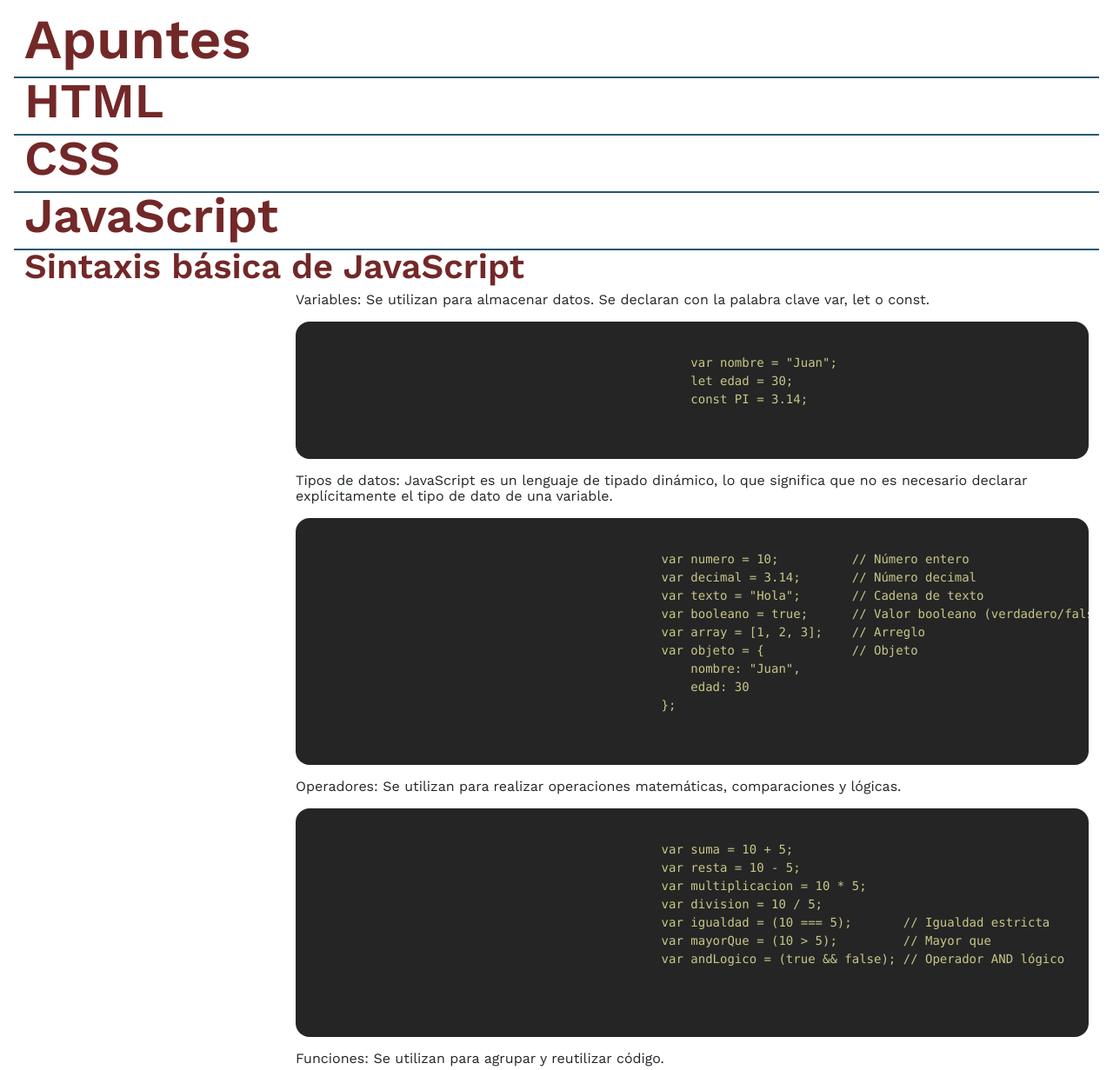
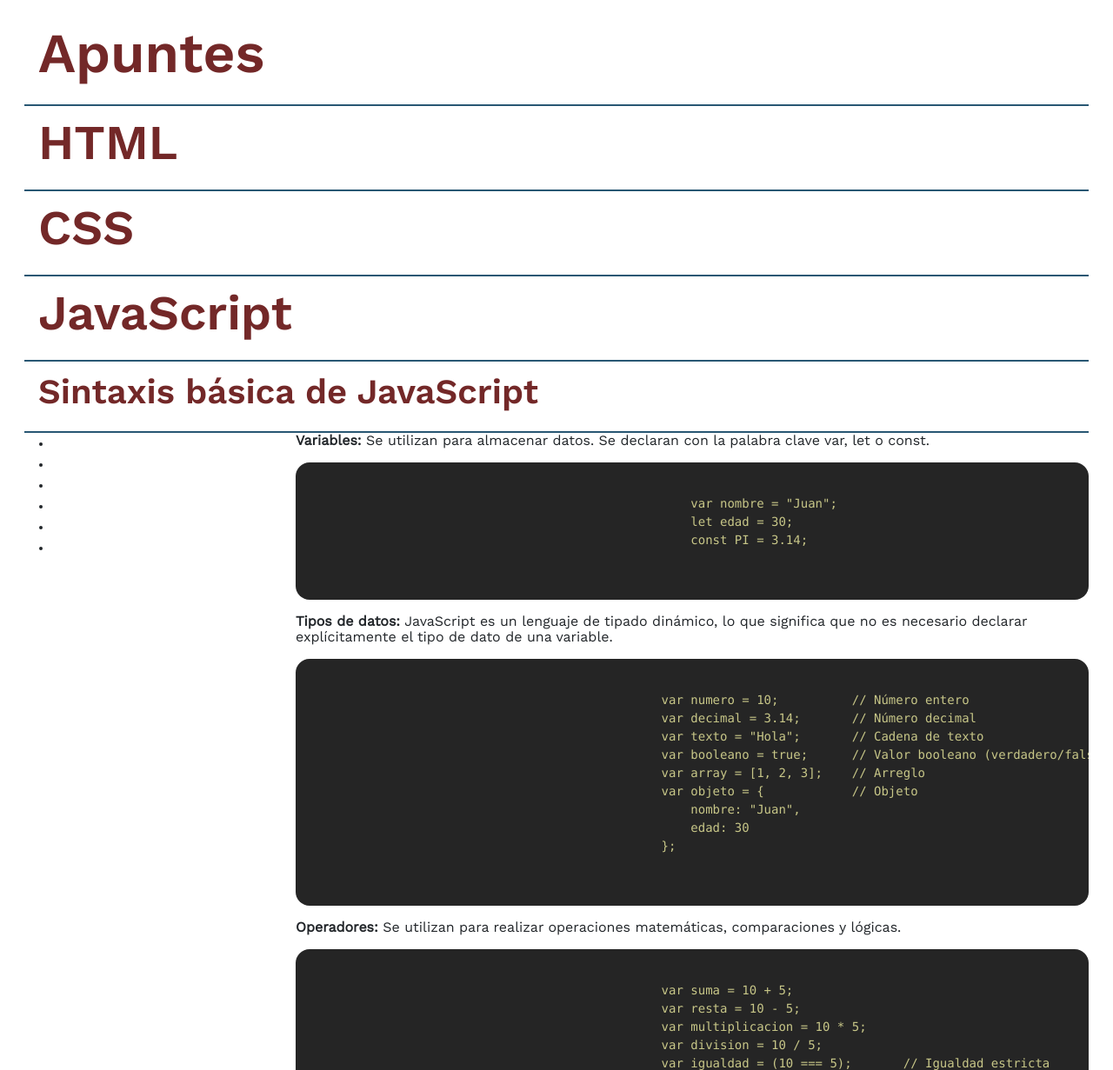
Before and after one commit to AlejandroBattaQuin/AlejandroBattaQuin.github.io, a plain HTML site: page clases/index.html in a window 1280 px wide. Shown: the top 1231 px of the page at 87% size. Drawn offline with Linux system fonts and the light colour scheme.

Commit message:
Continuacion

```diff
--- a/clases/index.html
+++ b/clases/index.html
@@ -17,8 +17,10 @@
         <section>
             <div class="container-fluid">
                 <div class="row">
-                    <div class="col underline-1">
+                    <div class="col">
+                        <div class="underline-1 p-3">
                             <h1>Apuntes</h1>
+                        </div>
                     </div>
                 </div>
             </div>
@@ -26,8 +28,10 @@
         <section id="html">
             <div class="container-fluid">
                 <div class="row">
-                    <div class="col underline-2">
+                    <div class="col">
+                        <div class="underline-1 p-3">
                             <h2>HTML</h2>
+                        </div>
                     </div>
                 </div>
             </div>
@@ -35,8 +39,10 @@
         <section id="css">
             <div class="container-fluid">
                 <div class="row">
-                    <div class="col underline-2">
+                    <div class="col">
+                        <div class="underline-1 p-3">
                             <h2>CSS</h2>
+                        </div>
                     </div>
                 </div>
             </div>
@@ -44,22 +50,34 @@
         <section id="js">
             <div class="container-fluid">
                 <div class="row">
-                    <div class="col underline-2">
+                    <div class="col">
+                        <div class="underline-1 p-3">
                             <h2>JavaScript</h2>
+                        </div>
                     </div>
                     <div class="container-fluid">
                         <div class="row">
-                            <div class="col underline-3">
+                            <div class="col">
+                                <div class="underline-1 p-3">
                                     <h3>Sintaxis básica de JavaScript</h3>
+                                </div>
                                 <div class="row">
                                     <div class="col-3">
-
+                                        <aside class="sticky-top">
+                                            <ul>
+                                                <li></li>
+                                                <li></li>
+                                                <li></li>
+                                                <li></li>
+                                                <li></li>
+                                                <li></li>
+                                            </ul>
+                                        </aside>
                                     </div>
                                     <div class="col-9">
                                         <div>
-                                            <p>Variables: Se utilizan para almacenar datos. Se declaran con la palabra
-                                                clave
-                                                var, let o const.</p>
+                                            <p><strong>Variables:</strong> Se utilizan para almacenar datos. Se declaran
+                                                con la palabra clave var, let o const.</p>
                                             <pre>
                                                 <code>
                                                     var nombre = "Juan";
@@ -69,10 +87,9 @@
                                             </pre>
                                         </div>
                                         <div>
-                                            <p>Tipos de datos: JavaScript es un lenguaje de tipado dinámico, lo que
-                                                significa
-                                                que no es necesario declarar explícitamente el tipo de dato de una
-                                                variable.</p>
+                                            <p><strong>Tipos de datos:</strong> JavaScript es un lenguaje de tipado
+                                                dinámico, lo que significa que no es necesario declarar explícitamente
+                                                el tipo de dato de una variable.</p>
                                             <pre>
                                                 <code>
                                                 var numero = 10;          // Número entero
@@ -88,9 +105,8 @@
                                             </pre>
                                         </div>
                                         <div>
-                                            <p>Operadores: Se utilizan para realizar operaciones matemáticas,
-                                                comparaciones y
-                                                lógicas.</p>
+                                            <p><strong>Operadores:</strong> Se utilizan para realizar operaciones
+                                                matemáticas, comparaciones y lógicas.</p>
                                             <pre>
                                                 <code>
                                                 var suma = 10 + 5;
@@ -105,7 +121,8 @@
                                             </pre>
                                         </div>
                                         <div>
-                                            <p>Funciones: Se utilizan para agrupar y reutilizar código.</p>
+                                            <p><strong>Funciones:</strong> Se utilizan para agrupar y reutilizar código.
+                                            </p>
                                             <pre>
                                                 <code>
                                                 function saludar(nombre) {
@@ -119,7 +136,8 @@
                                         </pre>
                                         </div>
                                         <div>
-                                            <p>Condicionales: Se utilizan para tomar decisiones basadas en condiciones.
+                                            <p><strong>Condicionales:</strong> Se utilizan para tomar decisiones basadas
+                                                en condiciones.
                                             </p>
                                             <pre>
                                                 <code>
@@ -135,7 +153,8 @@
                                         </pre>
                                         </div>
                                         <div>
-                                            <p>Bucles: Se utilizan para repetir una porción de código varias veces.</p>
+                                            <p><strong>Bucles:</strong> Se utilizan para repetir una porción de código
+                                                varias veces.</p>
                                             <pre>
                                                 <code>
                                                 for (var i = 0; i < 5; i++) {
```
Lines whose indentation alone changed are shown as unchanged.
